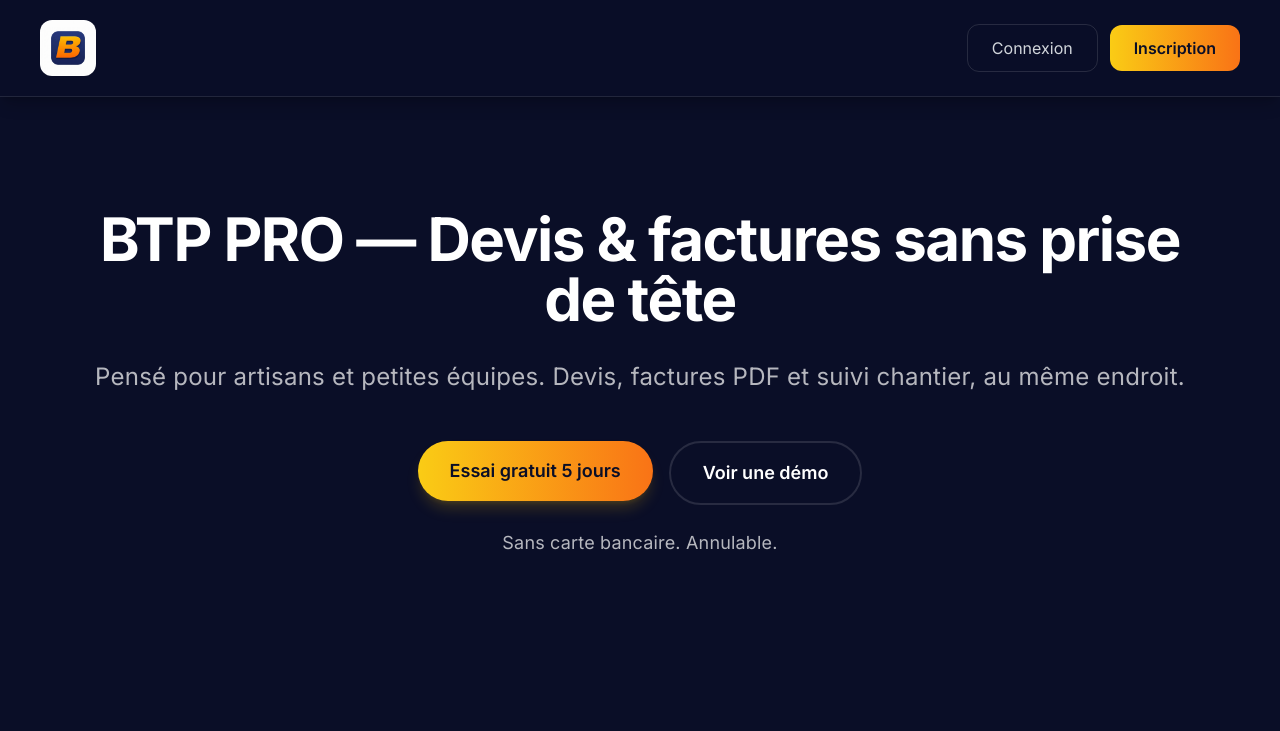
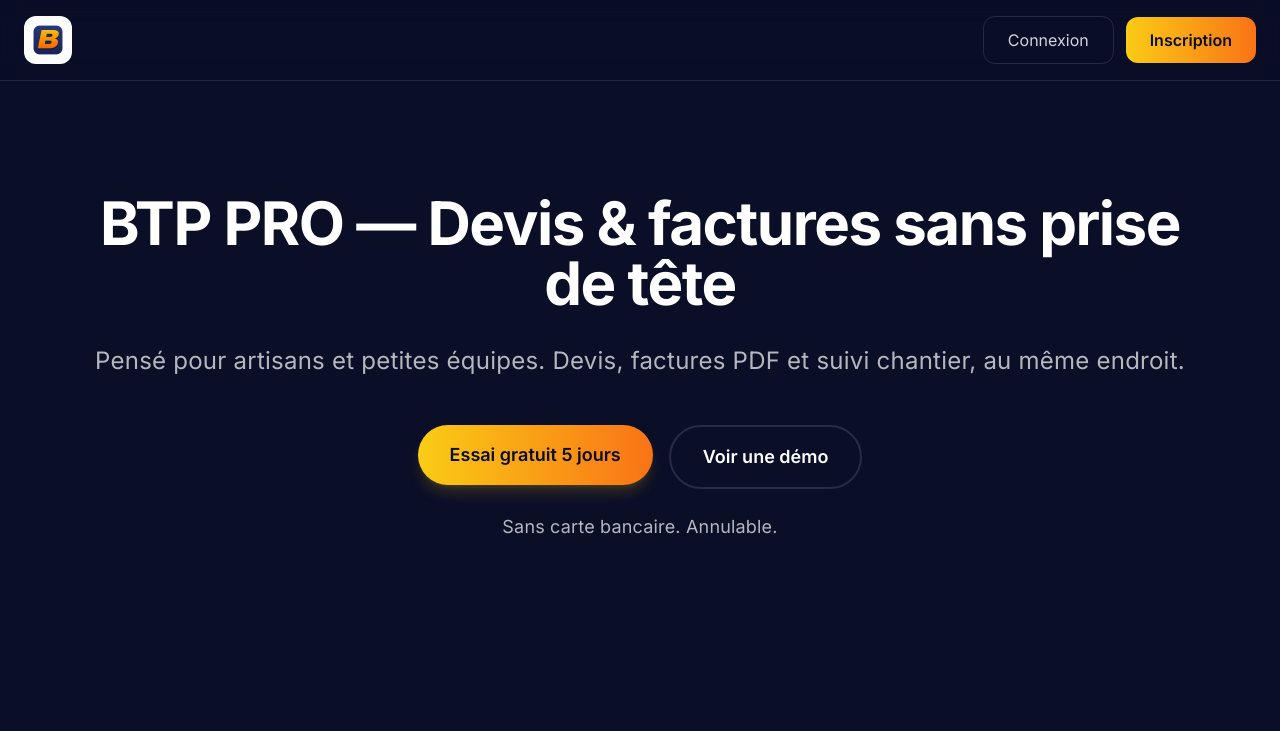
Before and after one commit to devvabdallah/btp-pro, a Next.js app: page / in a window 1280 px wide. Shown: the top 731 px of the page. Built offline with nearby package versions, Linux system fonts and the light colour scheme.

Commit message:
Landing header premium glass + logo resize

```diff
--- a/app/page.tsx
+++ b/app/page.tsx
@@ -62,8 +62,8 @@ export default function Home() {
         <div className="absolute inset-0 bg-white/[0.02]"></div>
       </div>
       {/* Header */}
-      <header className="w-full bg-[#0a0e27]/95 backdrop-blur-sm border-b border-white/10 sticky top-0 z-50 shadow-lg shadow-black/20 relative min-h-[80px]">
-        <div className="max-w-7xl mx-auto px-6 md:px-10 py-5 flex items-center justify-between">
+      <header className="sticky top-0 z-50 backdrop-blur-md bg-[#0a0e27]/70 border-b border-white/10">
+        <div className="max-w-7xl mx-auto flex items-center justify-between px-6 py-4">
           <Link href="/">
             <Logo size="lg" showText={false} />
           </Link>
--- a/components/Logo.tsx
+++ b/components/Logo.tsx
@@ -14,13 +14,13 @@ export default function Logo({ size = 'md', showText = true }: LogoProps) {
   const sizeClasses = {
     sm: 'w-8 h-8',
     md: 'w-10 h-10',
-    lg: 'w-14 h-14',
+    lg: 'w-10 h-10 md:w-12 md:h-12',
   }
 
   const imageSizes = {
     sm: 32,
     md: 40,
-    lg: 56,
+    lg: 48,
   }
 
   const textSizeClasses = {
```
